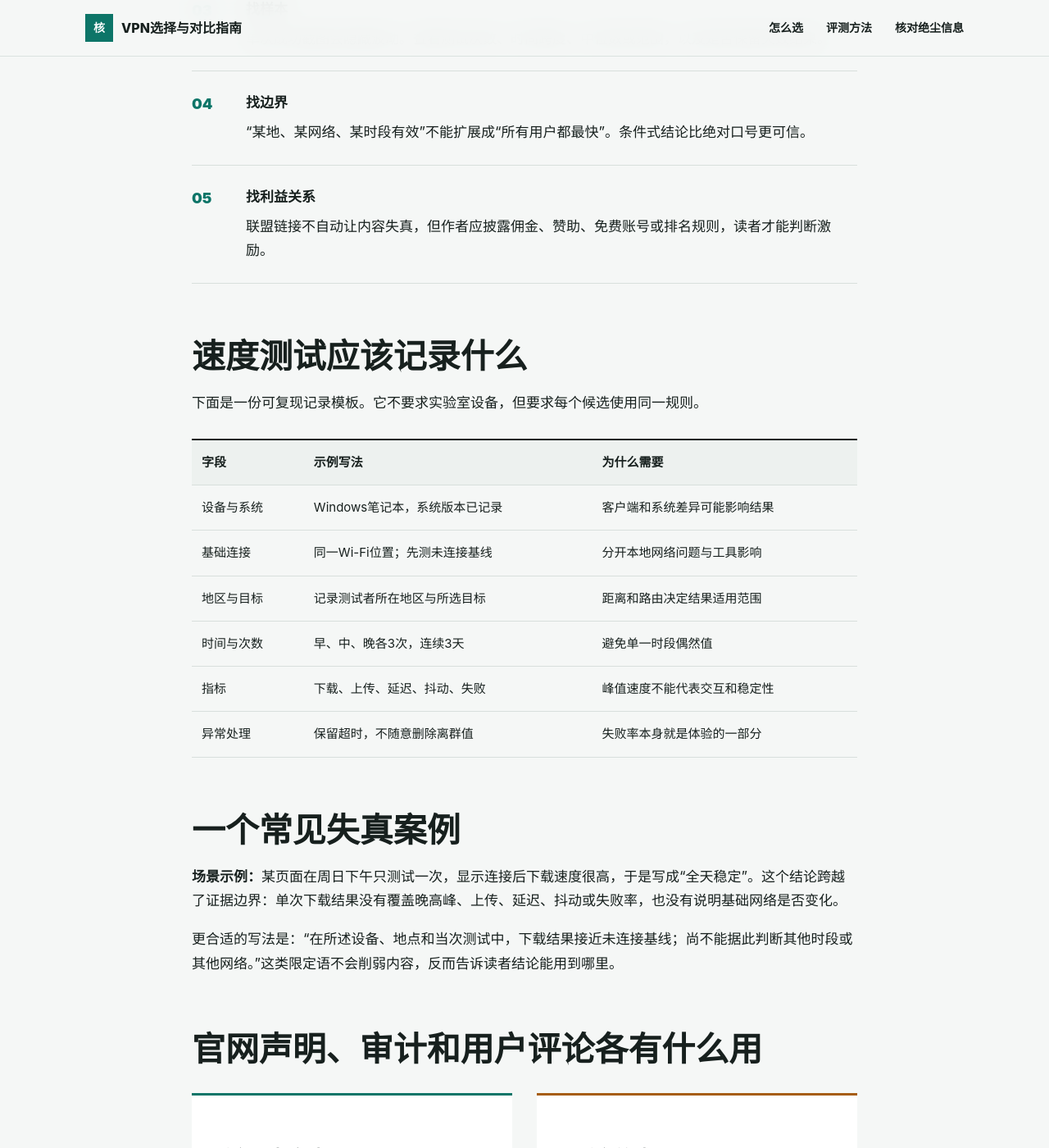
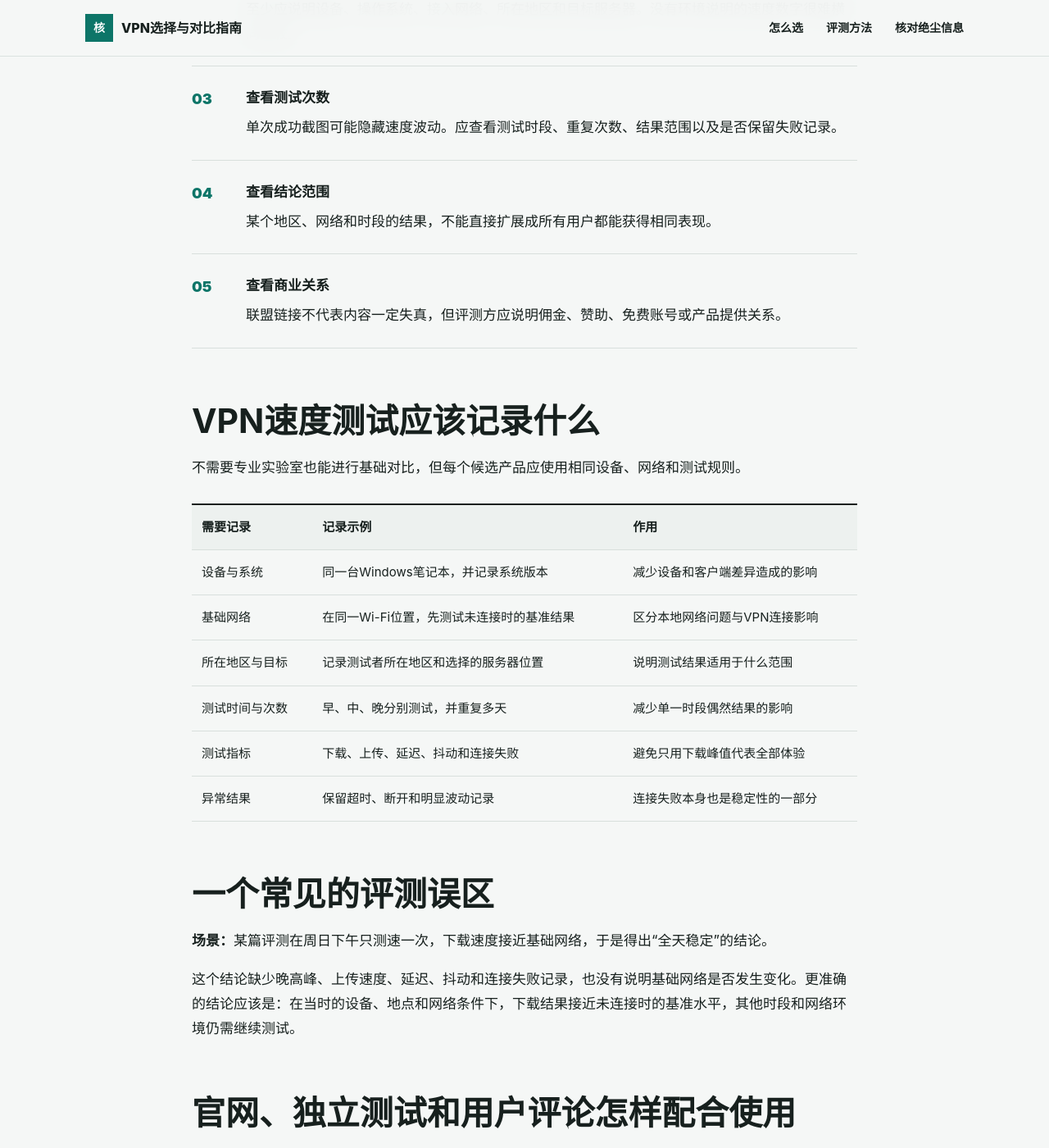
Before and after one commit to ximenshu/vpn-selection-guide, a Jekyll site: the page built from method/vpn-review-evidence/index.html, in a window 1280 px wide and 1400 px high, scrolled down 1628 px. Shown: the whole window at 82% size. Built offline with Jekyll 4.4.1, drawn with Linux system fonts in a browser that asks for light colours; some of the changed text lies outside the part shown.

Commit message:
Rewrite VPN review evidence guide for readers

```diff
--- a/method/vpn-review-evidence/index.html
+++ b/method/vpn-review-evidence/index.html
@@ -1,79 +1,103 @@
 ---
 layout: default
 title: "VPN评测怎么看才可信？证据等级与测试方法"
-description: "判断VPN评测是否可信：查看测试环境、样本、失败记录、更新时间和利益披露，并用A-D证据等级区分官网声明、独立测试、推断与评论。"
+description: "判断VPN评测是否可信：检查测试环境、样本、失败记录、更新时间和商业关系，区分官网信息、独立测试、公开资料与用户评论。"
 canonical: "https://ximenshu.github.io/vpn-selection-guide/method/vpn-review-evidence/"
 schema_type: WebPage
 date_modified: "2026-08-13"
 ---
 <header class="article-hero">
   <div class="shell">
-    <p class="eyebrow">评测证据方法</p>
+    <p class="eyebrow">评测可信度判断</p>
     <h1>VPN评测怎么看才可信？证据等级与测试方法</h1>
-    <p class="dek">可信评测不靠精确到小数点的总分，而靠读者能否看清：测了什么、怎么测、何时测、失败了几次，以及结论适用于哪些条件。</p>
-    <p class="meta">最后核对：2026-08-13 · 核对范围：内容证据与性能测试披露</p>
+    <p class="dek">可信评测不只给出速度数字或综合评分，还应说明测试设备、网络、地点、时间、重复次数和失败情况。</p>
+    <p class="meta">最后核对：2026-08-13 · 核对范围：VPN评测信息与性能测试方法</p>
   </div>
 </header>
+
 <article class="article">
-  <p class="answer"><strong>结论：</strong>一篇VPN评测至少应披露测试设备、基础网络、测试地区、目标服务、测试时段、重复次数、失败样本与商业关系。缺少这些信息时，“最快”“稳定第一”或综合评分都无法复核，只能当作作者意见。</p>
+  <p class="answer"><strong>结论：</strong>查看VPN评测时，先找测试设备、基础网络、测试地区、目标服务器、测试时段、重复次数、失败记录和商业关系。缺少这些信息时，“最快”“最稳定”或综合评分只能代表作者观点，不能直接推断到你的网络环境。</p>
 
-  <h2>A-D证据等级怎么用</h2>
-  <div class="table-wrap"><table>
-    <thead><tr><th>等级</th><th>证据</th><th>可以支持的写法</th><th>不能越界的地方</th></tr></thead>
-    <tbody>
-      <tr><td><strong>A</strong></td><td>官方当前页面、客户端或条款</td><td>“官网于某日显示支持……”</td><td>不能把官方声明写成独立实测</td></tr>
-      <tr><td><strong>B</strong></td><td>独立审计、权威资料、可复核测试</td><td>写清方法、范围、日期与结果</td><td>不能把旧审计覆盖到当前所有版本</td></tr>
-      <tr><td><strong>C</strong></td><td>编辑依据公开资料所作推断</td><td>“据此推断，更适合……”</td><td>不能写成确定的产品功能</td></tr>
-      <tr><td><strong>D</strong></td><td>用户评论、论坛、单次体验</td><td>作为调查线索或待验证问题</td><td>不能据此排名或宣布普遍表现</td></tr>
-      <tr><td><strong>未验证</strong></td><td>没有可靠公开来源</td><td>列入购买前待确认清单</td><td>不能用常识或竞品功能补全</td></tr>
-    </tbody>
-  </table></div>
+  <h2>不同来源的信息能说明什么</h2>
+  <div class="table-wrap">
+    <table>
+      <thead><tr><th>信息来源</th><th>适合核对什么</th><th>不能单独证明什么</th></tr></thead>
+      <tbody>
+        <tr><td><strong>A：产品官网与服务条款</strong></td><td>支持平台、官方功能、价格、退款和隐私说明</td><td>不能单独证明实际速度、稳定性或长期可用性</td></tr>
+        <tr><td><strong>B：独立审计与可复核测试</strong></td><td>指定时间、版本和测试条件下的检查结果</td><td>不能自动覆盖其他版本、地区和网络环境</td></tr>
+        <tr><td><strong>C：根据公开资料作出的判断</strong></td><td>帮助缩小候选范围，识别需要继续确认的问题</td><td>不能代替官方说明或实际使用结果</td></tr>
+        <tr><td><strong>D：用户评论与单次体验</strong></td><td>发现可能反复出现的问题和需要测试的场景</td><td>不能代表所有用户，也不能直接计算故障率</td></tr>
+        <tr><td><strong>暂时无法确认</strong></td><td>列入购买前咨询或测试清单</td><td>不能根据同类产品功能自行补全</td></tr>
+      </tbody>
+    </table>
+  </div>
 
-  <h2>30秒识别一篇评测是否可复核</h2>
+  <h2>30秒判断一篇评测是否值得参考</h2>
   <ol class="checklist">
-    <li><div><strong>找日期</strong>发布日期不等于测试日期。价格、设备数量、退款和平台支持都要有最近核对时间。</div></li>
-    <li><div><strong>找环境</strong>至少应写设备、系统、接入网络、地区和目标节点。没有环境的速度数字无法横向比较。</div></li>
-    <li><div><strong>找样本</strong>单次成功截图会隐藏波动。查看测试次数、时间跨度、中位数或范围，以及是否保留失败结果。</div></li>
-    <li><div><strong>找边界</strong>“某地、某网络、某时段有效”不能扩展成“所有用户都最快”。条件式结论比绝对口号更可信。</div></li>
-    <li><div><strong>找利益关系</strong>联盟链接不自动让内容失真，但作者应披露佣金、赞助、免费账号或排名规则，读者才能判断激励。</div></li>
+    <li><div><strong>查看测试日期</strong>文章发布日期不一定是实际测试日期。价格、设备数量、退款和平台支持还需要最近核对时间。</div></li>
+    <li><div><strong>查看测试环境</strong>至少应说明设备、操作系统、接入网络、所在地区和目标服务器。没有环境说明的速度数字很难横向比较。</div></li>
+    <li><div><strong>查看测试次数</strong>单次成功截图可能隐藏速度波动。应查看测试时段、重复次数、结果范围以及是否保留失败记录。</div></li>
+    <li><div><strong>查看结论范围</strong>某个地区、网络和时段的结果，不能直接扩展成所有用户都能获得相同表现。</div></li>
+    <li><div><strong>查看商业关系</strong>联盟链接不代表内容一定失真，但评测方应说明佣金、赞助、免费账号或产品提供关系。</div></li>
   </ol>
 
-  <h2>速度测试应该记录什么</h2>
-  <p>下面是一份可复现记录模板。它不要求实验室设备，但要求每个候选使用同一规则。</p>
-  <div class="table-wrap"><table>
-    <thead><tr><th>字段</th><th>示例写法</th><th>为什么需要</th></tr></thead>
-    <tbody>
-      <tr><td>设备与系统</td><td>Windows笔记本，系统版本已记录</td><td>客户端和系统差异可能影响结果</td></tr>
-      <tr><td>基础连接</td><td>同一Wi-Fi位置；先测未连接基线</td><td>分开本地网络问题与工具影响</td></tr>
-      <tr><td>地区与目标</td><td>记录测试者所在地区与所选目标</td><td>距离和路由决定结果适用范围</td></tr>
-      <tr><td>时间与次数</td><td>早、中、晚各3次，连续3天</td><td>避免单一时段偶然值</td></tr>
-      <tr><td>指标</td><td>下载、上传、延迟、抖动、失败</td><td>峰值速度不能代表交互和稳定性</td></tr>
-      <tr><td>异常处理</td><td>保留超时，不随意删除离群值</td><td>失败率本身就是体验的一部分</td></tr>
-    </tbody>
-  </table></div>
+  <h2>VPN速度测试应该记录什么</h2>
+  <p>不需要专业实验室也能进行基础对比，但每个候选产品应使用相同设备、网络和测试规则。</p>
 
-  <h2>一个常见失真案例</h2>
-  <p><strong>场景示例：</strong>某页面在周日下午只测试一次，显示连接后下载速度很高，于是写成“全天稳定”。这个结论跨越了证据边界：单次下载结果没有覆盖晚高峰、上传、延迟、抖动或失败率，也没有说明基础网络是否变化。</p>
-  <p>更合适的写法是：“在所述设备、地点和当次测试中，下载结果接近未连接基线；尚不能据此判断其他时段或其他网络。”这类限定语不会削弱内容，反而告诉读者结论能用到哪里。</p>
+  <div class="table-wrap">
+    <table>
+      <thead><tr><th>需要记录</th><th>记录示例</th><th>作用</th></tr></thead>
+      <tbody>
+        <tr><td>设备与系统</td><td>同一台Windows笔记本，并记录系统版本</td><td>减少设备和客户端差异造成的影响</td></tr>
+        <tr><td>基础网络</td><td>在同一Wi-Fi位置，先测试未连接时的基准结果</td><td>区分本地网络问题与VPN连接影响</td></tr>
+        <tr><td>所在地区与目标</td><td>记录测试者所在地区和选择的服务器位置</td><td>说明测试结果适用于什么范围</td></tr>
+        <tr><td>测试时间与次数</td><td>早、中、晚分别测试，并重复多天</td><td>减少单一时段偶然结果的影响</td></tr>
+        <tr><td>测试指标</td><td>下载、上传、延迟、抖动和连接失败</td><td>避免只用下载峰值代表全部体验</td></tr>
+        <tr><td>异常结果</td><td>保留超时、断开和明显波动记录</td><td>连接失败本身也是稳定性的一部分</td></tr>
+      </tbody>
+    </table>
+  </div>
 
-  <h2>官网声明、审计和用户评论各有什么用</h2>
+  <h2>一个常见的评测误区</h2>
+  <p><strong>场景：</strong>某篇评测在周日下午只测速一次，下载速度接近基础网络，于是得出“全天稳定”的结论。</p>
+  <p>这个结论缺少晚高峰、上传速度、延迟、抖动和连接失败记录，也没有说明基础网络是否发生变化。更准确的结论应该是：在当时的设备、地点和网络条件下，下载结果接近未连接时的基准水平，其他时段和网络环境仍需继续测试。</p>
+
+  <h2>官网、独立测试和用户评论怎样配合使用</h2>
   <div class="pros-cons">
-    <section><h3>适合用来确认</h3><ul><li>官网：当前功能、条款和官方立场</li><li>审计：指定版本、范围和日期内的控制情况</li><li>评论：发现高频问题和需要复测的线索</li></ul></section>
-    <section><h3>不适合单独证明</h3><ul><li>官网不能单独证明实际速度</li><li>审计不能覆盖审计范围以外的承诺</li><li>评论不能代表所有地区和网络</li></ul></section>
+    <section>
+      <h3>适合用来确认</h3>
+      <ul>
+        <li>官网：当前功能、平台支持和服务条款</li>
+        <li>独立测试：指定条件下的实际表现</li>
+        <li>用户评论：发现高频问题和测试线索</li>
+      </ul>
+    </section>
+    <section>
+      <h3>不能单独得出的结论</h3>
+      <ul>
+        <li>官网功能说明不能证明实际速度</li>
+        <li>一次测试不能代表所有地区和时段</li>
+        <li>个别评论不能代表整体故障率</li>
+      </ul>
+    </section>
   </div>
+
+  <h2>把判断方法用到具体产品</h2>
+  <p>先使用<a href="{{ '/choose/how-to-choose-a-vpn/' | relative_url }}">VPN购买前8项核对表</a>记录产品官网能够确认的信息，再把速度、稳定性和实际使用效果放到自己的设备与网络环境中测试。</p>
+  <p>如果正在了解绝尘加速器，可以前往<a href="https://www.juechenjsq.co/" rel="nofollow sponsored">绝尘加速器官网</a>查看当前平台支持、购买方式和使用说明。</p>
 
   <h2>FAQ</h2>
   <div class="faq">
-    <details><summary>有很多测速截图，就算可信评测吗？</summary><p>不一定。还要看截图是否来自相同条件、是否覆盖多个时段、是否保留失败样本，以及作者是否说明筛选规则。</p></details>
-    <details><summary>第三方审计等于绝对安全吗？</summary><p>不等于。审计有明确的主体、时间、系统版本和检查范围。它能提高某些声明的可信度，但不能证明未来版本或未检查部分永远没有问题。</p></details>
-    <details><summary>用户评论完全没用吗？</summary><p>有用，但更适合作为线索。多个评论反复提到同一问题时，可以据此设计复测；在没有统一环境和验证前，不能直接算成故障率。</p></details>
-    <details><summary>为什么本站不做综合星级？</summary><p>不同用户的权重不同，且许多产品事实缺少持续可复核数据。强行合成星级会把未知信息伪装成精确结论。</p></details>
-    <details><summary>怎样核对一款具体产品？</summary><p>先用<a href="{{ '/choose/how-to-choose-a-vpn/' | relative_url }}">购买前8项核对表</a>记录官网事实和未知项，再对关键性能做同条件多时段测试。</p></details>
+    <details><summary>有很多测速截图，就代表评测可信吗？</summary><p>不一定。还要确认截图是否来自相同测试条件，是否覆盖多个时段，是否保留连接失败记录，以及作者是否说明结果筛选方式。</p></details>
+    <details><summary>第三方审计等于绝对安全吗？</summary><p>不等于。审计通常有明确的检查主体、时间、系统版本和范围。它可以提高特定声明的可信度，但不能证明未来版本或未检查部分永远没有问题。</p></details>
+    <details><summary>用户评论还有参考价值吗？</summary><p>有。用户评论适合帮助发现反复出现的问题，但不同用户的设备、网络和地区可能完全不同，因此还需要通过统一条件进行验证。</p></details>
+    <details><summary>VPN综合星级可以直接相信吗？</summary><p>不能只看总分。不同评测对隐私、价格、速度和设备支持的权重不同，还可能把没有验证的信息计入评分。阅读星级前，应先查看评分方法和测试条件。</p></details>
+    <details><summary>怎样核对一款具体VPN产品？</summary><p>先记录官网能够确认的设备、价格、退款和隐私信息，再在同一设备、同一网络和多个时段测试速度与稳定性。</p></details>
   </div>
 
   <h2>参考来源</h2>
   <ul class="sources">
-    <li><a href="https://www.ftc.gov/business-guidance/blog/2018/02/market-vpn-app" rel="noopener">美国联邦贸易委员会：VPN应用的权限、加密与数据共享核对建议</a></li>
+    <li><a href="https://www.ftc.gov/business-guidance/blog/2018/02/market-vpn-app" rel="noopener">美国联邦贸易委员会：VPN应用的权限、加密和数据共享核对建议</a></li>
     <li><a href="https://nvlpubs.nist.gov/nistpubs/SpecialPublications/NIST.SP.800-46r2.pdf" rel="noopener">NIST SP 800-46 Rev.2：远程访问与VPN安全指南</a></li>
   </ul>
 </article>
```
